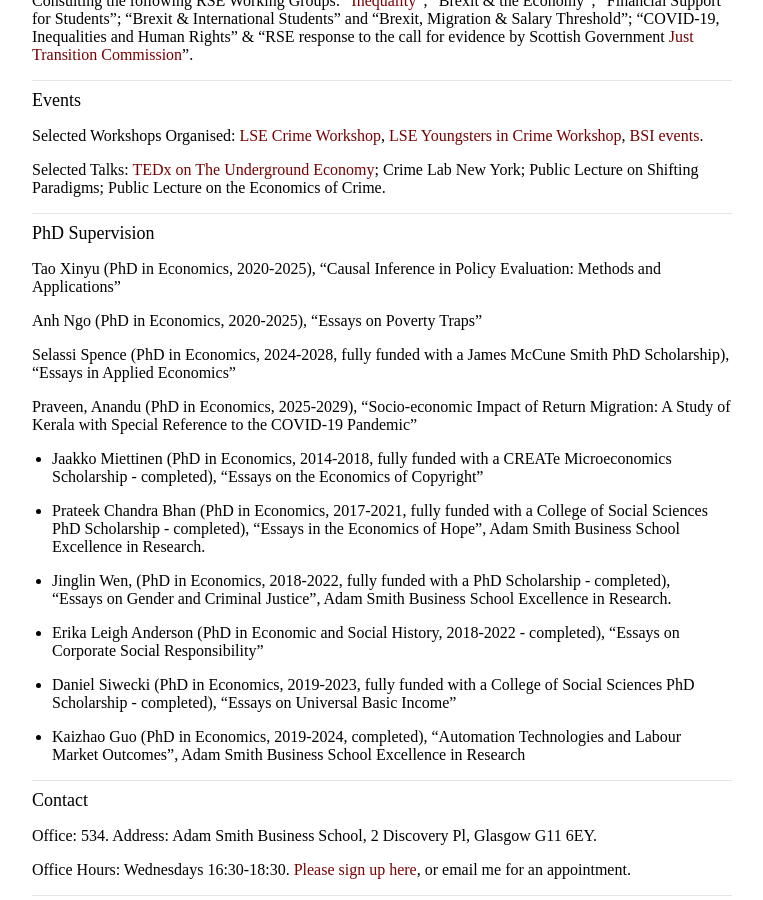
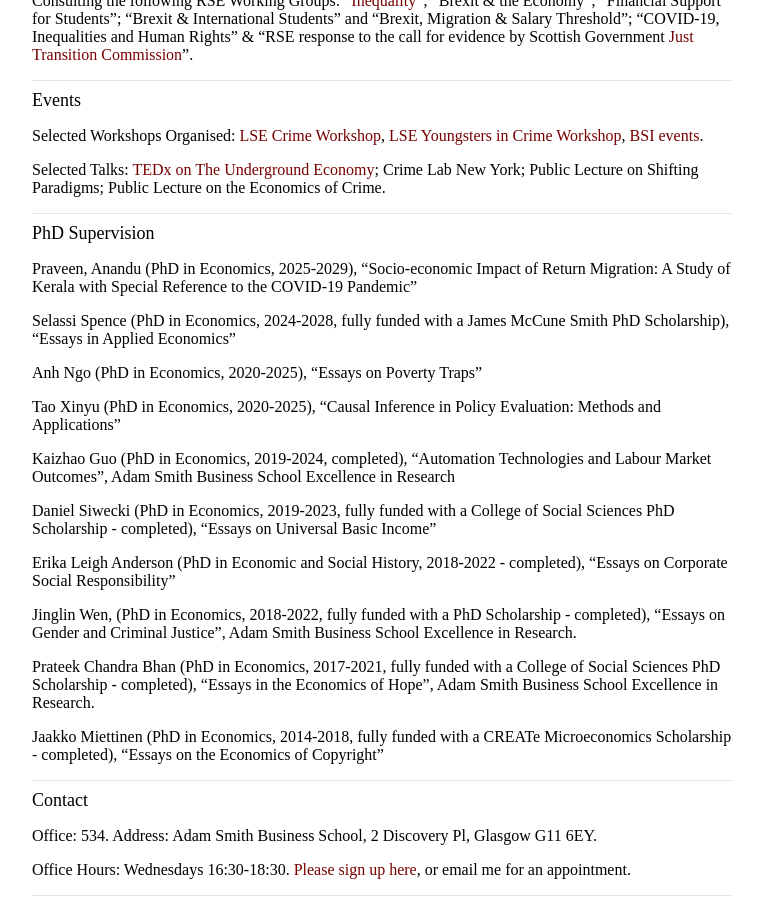
Before and after one commit to koutmeridis/koutmeridis.github.io, a Jekyll site: the page built from index.md, in a window 1280 px wide and 900 px high, scrolled down 1885 px. Shown: the whole window, without its empty margins (258-1021 px from the left). Built offline with Jekyll 4.4.1, drawn with Linux system fonts in a browser that asks for light colours; comment, search, counter and statistics services are not loaded.

```diff
--- a/index.md
+++ b/index.md
@@ -87,25 +87,25 @@ Selected Talks: <a href="https://www.youtube.com/watch?v=wLvewC5f_dU">TEDx on Th
 <hr>
 <font size="+1">PhD Supervision</font>
 
-Tao Xinyu (PhD in Economics, 2020-2025), “Causal Inference in Policy Evaluation: Methods and Applications”
+Praveen, Anandu (PhD in Economics, 2025-2029), “Socio-economic Impact of Return Migration: A Study of Kerala with Special Reference to the COVID-19 Pandemic"
+
+Selassi Spence (PhD in Economics, 2024-2028, fully funded with a James McCune Smith PhD Scholarship), “Essays in Applied Economics”
 
 Anh Ngo (PhD in Economics, 2020-2025), “Essays on Poverty Traps”
 
-Selassi Spence (PhD in Economics, 2024-2028, fully funded with a James McCune Smith PhD Scholarship), “Essays in Applied Economics”
+Tao Xinyu (PhD in Economics, 2020-2025), “Causal Inference in Policy Evaluation: Methods and Applications”
 
-Praveen, Anandu (PhD in Economics, 2025-2029), “Socio-economic Impact of Return Migration: A Study of Kerala with Special Reference to the COVID-19 Pandemic"
+Kaizhao Guo (PhD in Economics, 2019-2024, completed), “Automation Technologies and Labour Market Outcomes”, Adam Smith Business School Excellence in Research
 
-* Jaakko Miettinen (PhD in Economics, 2014-2018, fully funded with a CREATe Microeconomics Scholarship - completed), "Essays on the Economics of Copyright"
+Daniel Siwecki (PhD in Economics, 2019-2023, fully funded with a College of Social Sciences PhD Scholarship - completed), "Essays on Universal Basic Income"
 
-* Prateek Chandra Bhan (PhD in Economics, 2017-2021, fully funded with a College of Social Sciences PhD Scholarship - completed), "Essays in the Economics of Hope", Adam Smith Business School Excellence in Research.
+Erika Leigh Anderson (PhD in Economic and Social History, 2018-2022 - completed), "Essays on Corporate Social Responsibility"
 
-* Jinglin Wen, (PhD in Economics, 2018-2022, fully funded with a PhD Scholarship - completed), "Essays on Gender and Criminal Justice", Adam Smith Business School Excellence in Research.
+Jinglin Wen, (PhD in Economics, 2018-2022, fully funded with a PhD Scholarship - completed), "Essays on Gender and Criminal Justice", Adam Smith Business School Excellence in Research.
 
-* Erika Leigh Anderson (PhD in Economic and Social History, 2018-2022 - completed), "Essays on Corporate Social Responsibility"
+Prateek Chandra Bhan (PhD in Economics, 2017-2021, fully funded with a College of Social Sciences PhD Scholarship - completed), "Essays in the Economics of Hope", Adam Smith Business School Excellence in Research.
 
-* Daniel Siwecki (PhD in Economics, 2019-2023, fully funded with a College of Social Sciences PhD Scholarship - completed), "Essays on Universal Basic Income"
-
-* Kaizhao Guo (PhD in Economics, 2019-2024, completed), “Automation Technologies and Labour Market Outcomes”, Adam Smith Business School Excellence in Research
+Jaakko Miettinen (PhD in Economics, 2014-2018, fully funded with a CREATe Microeconomics Scholarship - completed), "Essays on the Economics of Copyright"
 
 <hr>
 <font size="+1">Contact</font>
```
